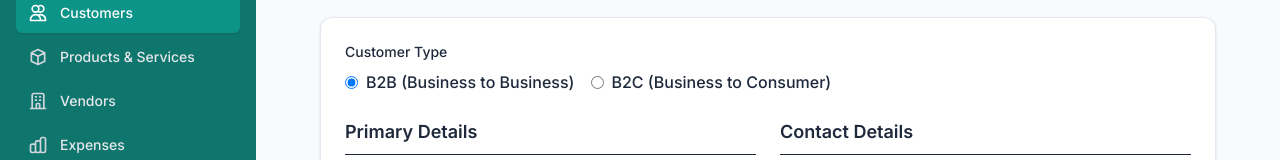
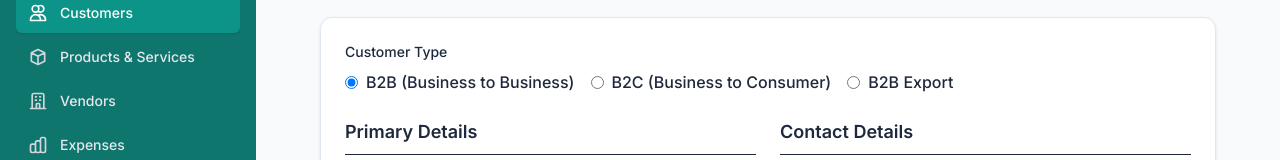
Before and after one commit to Anjitha28/Billing-ERP-System, a Next.js app: page /customers/new in a window 1280 px wide. Shown: the part 127-287 px from the top of the page. Built offline with nearby package versions, Linux system fonts and the light colour scheme; no server answers.

Commit message:
feat: Add B2B Export customer type

```diff
--- a/app/(dashboard)/customers/CustomerClientList.tsx
+++ b/app/(dashboard)/customers/CustomerClientList.tsx
@@ -86,6 +86,7 @@ export function CustomerClientList({
             <option value="ALL">All Types</option>
             <option value="B2B">B2B Only</option>
             <option value="B2C">B2C Only</option>
+            <option value="B2B_EXPORT">B2B Export Only</option>
           </select>
           <select
             className="border border-theme-border text-sm rounded-lg px-3 py-2 focus:outline-none focus:ring-2 focus:ring-theme-primary"
@@ -132,8 +133,8 @@ export function CustomerClientList({
                     {c.tradeName && <div className="text-xs text-theme-text-muted">{c.tradeName}</div>}
                   </td>
                   <td className="px-6 py-4">
-                    <span className={`px-2.5 py-1 rounded-full text-xs font-medium ${c.customerType === 'B2B' ? 'bg-indigo-100 text-indigo-700' : 'bg-green-100 text-green-700'}`}>
-                      {c.customerType}
+                    <span className={`px-2.5 py-1 rounded-full text-xs font-medium ${c.customerType === 'B2B' ? 'bg-indigo-100 text-indigo-700' : c.customerType === 'B2B_EXPORT' ? 'bg-blue-100 text-blue-700' : 'bg-green-100 text-green-700'}`}>
+                      {c.customerType === 'B2B_EXPORT' ? 'B2B Export' : c.customerType}
                     </span>
                   </td>
                   <td className="px-6 py-4 font-mono text-xs">{c.gstin || "-"}</td>
--- a/app/(dashboard)/customers/CustomerForm.tsx
+++ b/app/(dashboard)/customers/CustomerForm.tsx
@@ -33,6 +33,7 @@ export function CustomerForm({ initialData }: CustomerFormProps) {
   });
 
   const isB2B = customerType === "B2B";
+  const isB2BExport = customerType === "B2B_EXPORT";
 
   const handleChange = (e: React.ChangeEvent<HTMLInputElement | HTMLSelectElement>) => {
     setFormData(prev => ({ ...prev, [e.target.name]: e.target.value }));
@@ -116,6 +117,18 @@ export function CustomerForm({ initialData }: CustomerFormProps) {
             />
             <span className="text-theme-text font-medium">B2C (Business to Consumer)</span>
           </label>
+          <label className="flex items-center gap-2 cursor-pointer">
+            <input
+              type="radio"
+              name="customerType"
+              value="B2B_EXPORT"
+              checked={customerType === "B2B_EXPORT"}
+              onChange={() => setCustomerType("B2B_EXPORT")}
+              className="text-theme-primary focus:ring-theme-primary"
+              disabled={!!initialData}
+            />
+            <span className="text-theme-text font-medium">B2B Export</span>
+          </label>
         </div>
       </div>
 
@@ -126,7 +139,7 @@ export function CustomerForm({ initialData }: CustomerFormProps) {
 
           <div>
             <label className="block text-sm font-medium text-theme-text mb-1">
-              {isB2B ? "Legal / Business Name" : "Customer Name"} <span className="text-red-500">*</span>
+              {isB2B || isB2BExport ? "Legal / Business Name" : "Customer Name"} <span className="text-red-500">*</span>
             </label>
             <input
               type="text"
@@ -138,7 +151,7 @@ export function CustomerForm({ initialData }: CustomerFormProps) {
             />
           </div>
 
-          {isB2B && (
+          {(isB2B || isB2BExport) && (
             <div>
               <label className="block text-sm font-medium text-theme-text mb-1">Trade Name (Optional)</label>
               <input
@@ -160,8 +173,9 @@ export function CustomerForm({ initialData }: CustomerFormProps) {
               name="gstin"
               value={formData.gstin}
               onChange={handleChange}
-              className="w-full border border-theme-border rounded-lg px-3 py-2 text-sm focus:outline-none focus:ring-2 focus:ring-theme-primary uppercase"
-              placeholder="e.g. 27ABCDE1234F1Z5"
+              disabled={isB2BExport}
+              className={`w-full border border-theme-border rounded-lg px-3 py-2 text-sm focus:outline-none focus:ring-2 focus:ring-theme-primary uppercase ${isB2BExport ? 'bg-theme-surface-hover opacity-50 cursor-not-allowed' : ''}`}
+              placeholder={isB2BExport ? "Not applicable for B2B Export" : "e.g. 27ABCDE1234F1Z5"}
             />
           </div>
 
--- a/app/(dashboard)/proforma-invoices/ProformaInvoiceForm.tsx
+++ b/app/(dashboard)/proforma-invoices/ProformaInvoiceForm.tsx
@@ -105,7 +105,7 @@ export function ProformaInvoiceForm({ initialData, customers: initialCustomers,
       };
     });
 
-    const isB2BExport = customerType === "B2B Export";
+    const isB2BExport = customerType === "B2B_EXPORT";
     return TaxEngine.calculateInvoiceTaxes({
       items: mappedItems,
       businessState: BUSINESS_LOCATION.state,
@@ -119,7 +119,7 @@ export function ProformaInvoiceForm({ initialData, customers: initialCustomers,
   }, [items, selectedCustomer, globalGstRate, customerType]);
 
   const revGstBaseAmount = useMemo(() => {
-    const isB2BExport = customerType === "B2B Export";
+    const isB2BExport = customerType === "B2B_EXPORT";
     return calculationResult.calculatedItems.reduce((total, itemCalc, index) => {
       const item = items[index];
       const appliedGstRate = isB2BExport ? 0 : globalGstRate;
@@ -194,7 +194,7 @@ export function ProformaInvoiceForm({ initialData, customers: initialCustomers,
     // Validation
     if (!customerId) return setError("Please select a customer.");
 
-    if (customerType !== "B2B Export" && (!selectedCustomer?.state || selectedCustomer.state.trim() === "")) {
+    if (customerType !== "B2B_EXPORT" && (!selectedCustomer?.state || selectedCustomer.state.trim() === "")) {
       return setError("Customer must have a valid State for GST calculation. Please update the customer details.");
     }
 
@@ -215,7 +215,7 @@ export function ProformaInvoiceForm({ initialData, customers: initialCustomers,
         invoiceDate,
         notes,
         tdsRate: 0,
-        globalGstRate: customerType === "B2B Export" ? 0 : globalGstRate,
+        globalGstRate: customerType === "B2B_EXPORT" ? 0 : globalGstRate,
         isGlobalGstEnabled: true,
         globalTdsRate: 0,
         isGlobalTdsEnabled: false,
@@ -309,7 +309,7 @@ export function ProformaInvoiceForm({ initialData, customers: initialCustomers,
           >
             <option value="B2B">B2B</option>
             <option value="B2C">B2C</option>
-            <option value="B2B Export">B2B Export</option>
+            <option value="B2B_EXPORT">B2B Export</option>
           </select>
         </div>
 
@@ -455,7 +455,7 @@ export function ProformaInvoiceForm({ initialData, customers: initialCustomers,
         {/* Common GST and TDS */}
         {items.length > 0 && (
           <div className="p-4 bg-theme-surface-hover border-t border-theme-border flex flex-wrap gap-8 items-center">
-            {customerType !== "B2B Export" && (
+            {customerType !== "B2B_EXPORT" && (
               <div className="flex items-center gap-3">
                 <div className="flex items-center gap-1">
                   <label className="text-sm font-semibold text-theme-text uppercase">GST Rate:</label>
@@ -514,7 +514,7 @@ export function ProformaInvoiceForm({ initialData, customers: initialCustomers,
               <span>₹{calculationResult.subtotal.toFixed(2)}</span>
             </div>
 
-            {calculationResult.totalGST > 0 && customerType !== "B2B Export" && (
+            {calculationResult.totalGST > 0 && customerType !== "B2B_EXPORT" && (
               <>
                 {calculationResult.totalCGST > 0 || calculationResult.totalSGST > 0 ? (
                   <>
@@ -550,7 +550,7 @@ export function ProformaInvoiceForm({ initialData, customers: initialCustomers,
       <div className="bg-white border border-theme-border rounded-xl shadow-lg p-8 mx-auto w-full text-black">
         <div className="text-center mb-6 pb-6 border-b border-gray-200">
           <h2 className="text-2xl font-bold uppercase tracking-wider text-gray-800">Proforma Invoice Preview</h2>
-          {customerType === "B2B Export" && (
+          {customerType === "B2B_EXPORT" && (
             <span className="inline-block mt-2 px-3 py-1 bg-blue-100 text-blue-800 font-bold rounded text-xs uppercase tracking-widest">
               B2B Export
             </span>
@@ -614,7 +614,7 @@ export function ProformaInvoiceForm({ initialData, customers: initialCustomers,
               <span>₹{calculationResult.taxableAmount.toFixed(2)}</span>
             </div>
 
-            {calculationResult.totalGST > 0 && customerType !== "B2B Export" && (
+            {calculationResult.totalGST > 0 && customerType !== "B2B_EXPORT" && (
               <>
                 {calculationResult.totalCGST > 0 || calculationResult.totalSGST > 0 ? (
                   <>
```
Also changed, not shown: 1 other file (tests, documents, lock files or other folders).
